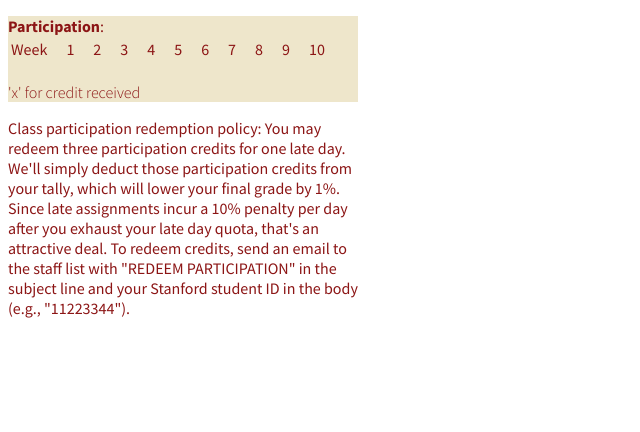
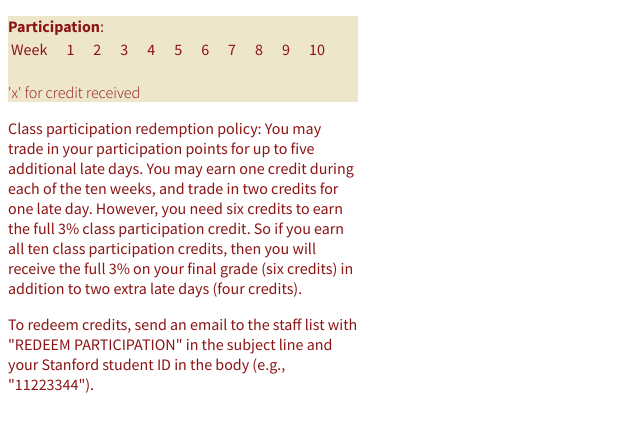
Before and after one commit to rayder441/lms, a Django app: template participation/templates/query.html in a window 1280 px wide. Shown: the part 152-584 px from the top of the page, without its empty margins (0-640 px from the left). Run offline with Django 3.2, Linux system fonts and the light colour scheme; the template is opened without the code that fills it, so the values that code supplies are empty.

Commit message:
Update participation policy

```diff
--- a/participation/templates/query.html
+++ b/participation/templates/query.html
@@ -46,7 +46,14 @@
       <div id="buffer"></div>
       <span class='footnote'>'x' for credit received</span>
     </div>
-    <p> Class participation redemption policy: You may redeem three participation credits for one late day. We'll simply deduct those participation credits from your tally, which will lower your final grade by 1%. Since late assignments incur a 10% penalty per day after you exhaust your late day quota, that's an attractive deal. To redeem credits, send an email to the staff list with "REDEEM PARTICIPATION" in the subject line and your Stanford student ID in the body (e.g., "11223344").</p>
+    <p> Class participation redemption policy: You may trade in your participation
+    points for up to five additional late days. You may
+    earn one credit during each of the ten weeks, and trade in two credits
+    for one late day. However, you need six credits to earn the full 3% class
+    participation credit. So if you earn all ten class participation
+    credits, then you will receive the full 3% on your final grade (six
+    credits) in addition to two extra late days (four credits).</p>
+    <p>To redeem credits, send an email to the staff list with "REDEEM PARTICIPATION" in the subject line and your Stanford student ID in the body (e.g., "11223344").</p>
   </div>
 </body>
 
```
